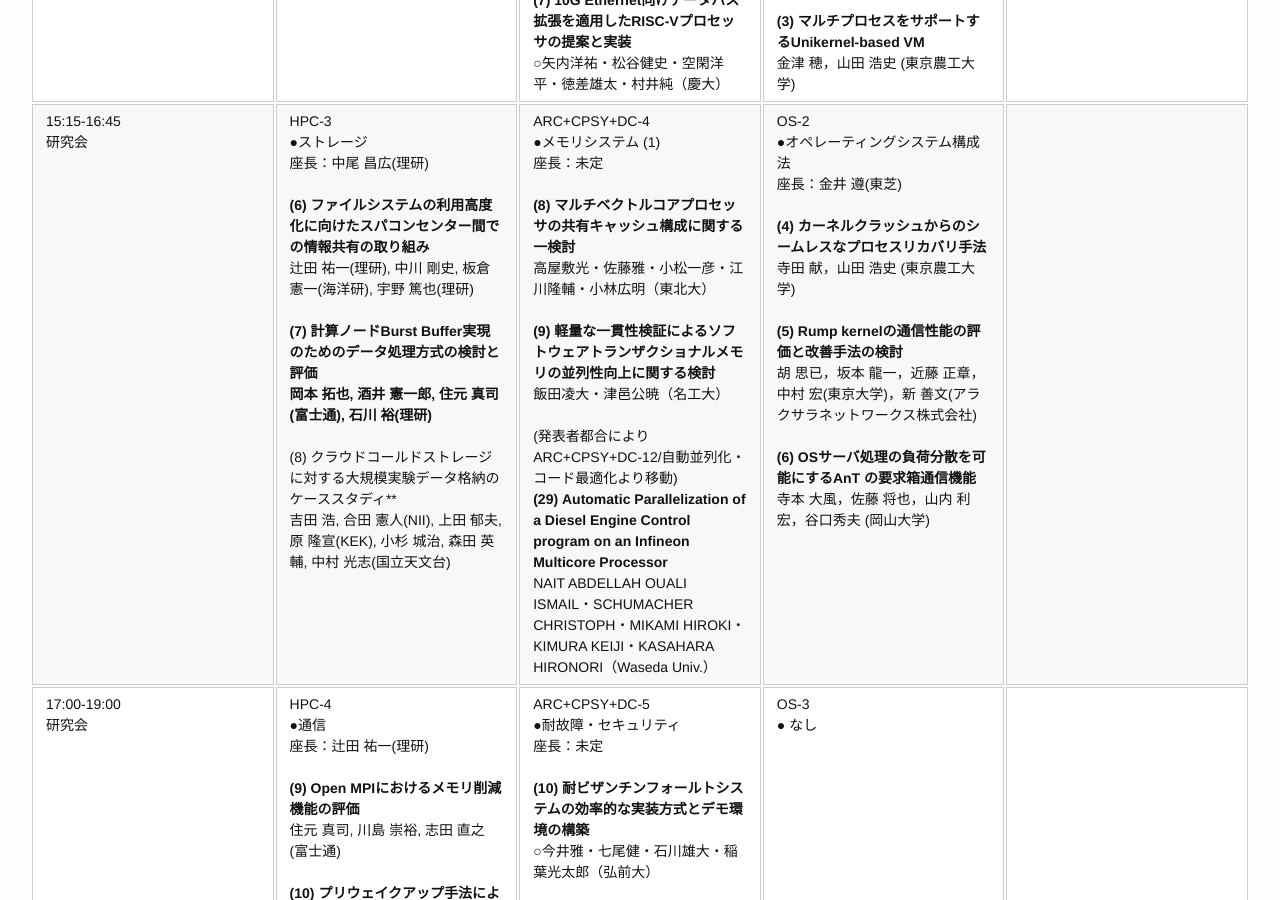
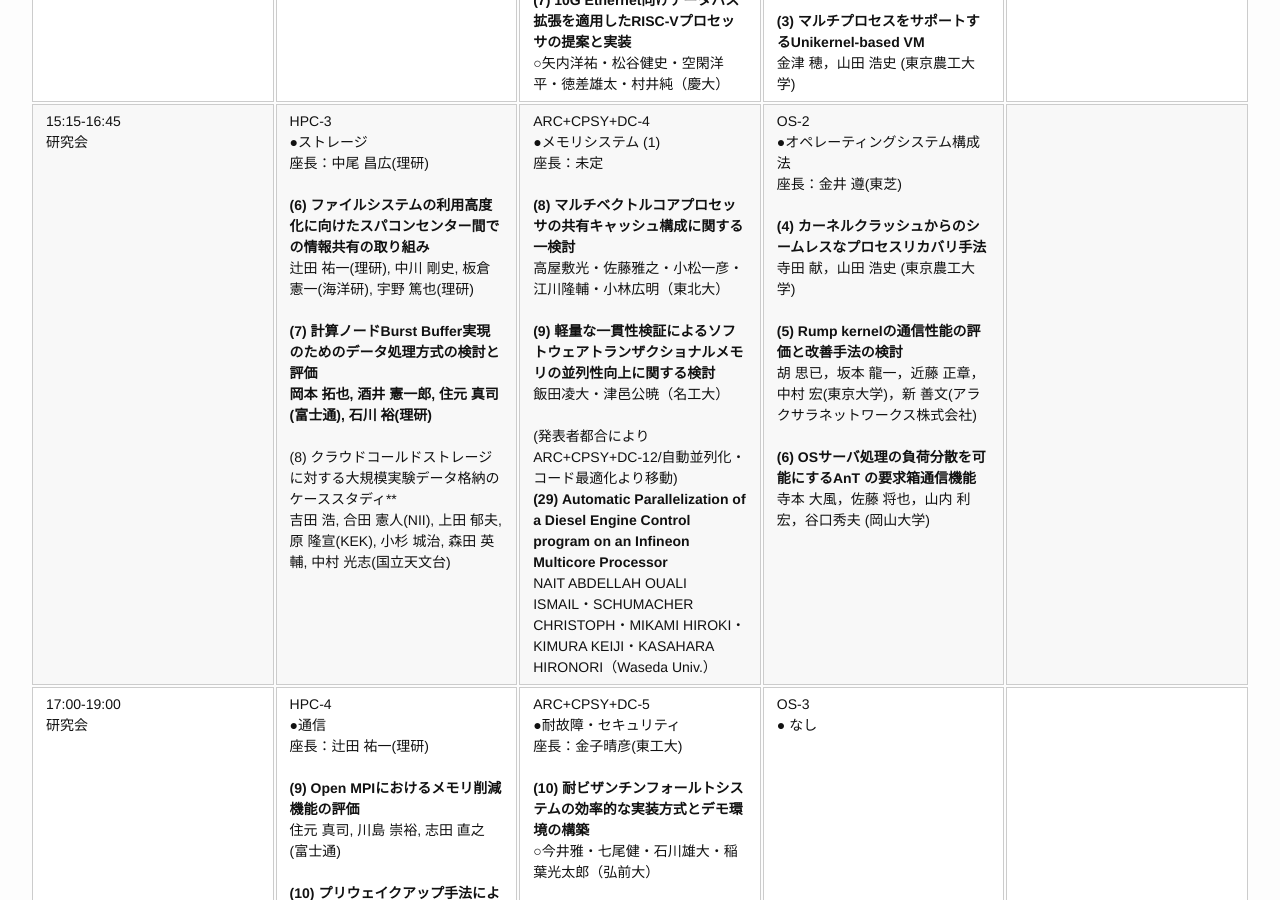
Before and after one commit to swopp/swopp.github.io, a Jekyll site: the page built from 2018/schedule-details.md, in a window 1280 px wide and 900 px high, scrolled down 1682 px. Built offline with Jekyll 4.4.1, drawn with Linux system fonts in a browser that asks for light colours.

Commit message:
updated ARC+CPSY+DC

```diff
--- a/2018/schedule-details.md
+++ b/2018/schedule-details.md
@@ -24,12 +24,12 @@ permalink: /2018/program/
 | 時間                                                    | ホール           | 大広間            | 第３会議室         | 第１会議室   |
 |---------------------------------------------------------|------------------|-------------------|--------------------|--------------|
 | 09:00-09:30<br/>受付＆会場準備                          | 準備             | 準備              |                    |              |
-| 09:30-10:30<br/>研究会                                  |                  | ARC+CPSY+DC-1<br />●ワイヤレス通信技術<br />座長：未定<br /><br />**(1) 無線接続型AndroidクラスタにおけるMPI並列プログラムの性能評価**<br />○杉山裕紀・大津金光・大川 猛・横田 隆史（宇都宮大）<br /><br />**(2) 併用手法を用いるBluetooth MANETのパラメータ評価のためのシミュレータ**<br />○坂涼平・南雄也・河野 英太郎・角田 良明（広島市大）    |                    |              |
+| 09:30-10:30<br/>研究会                                  |                  | ARC+CPSY+DC-1<br />●ワイヤレス通信技術<br />座長：今井　雅(弘前大)<br /><br />**(1) 無線接続型AndroidクラスタにおけるMPI並列プログラムの性能評価**<br />○杉山裕紀・大津金光・大川 猛・横田 隆史（宇都宮大）<br /><br />**(2) 併用手法を用いるBluetooth MANETのパラメータ評価のためのシミュレータ**<br />○坂涼平・南雄也・河野 英太郎・角田 良明（広島市大）    |                    |              |
 | 10:45-12:15<br/>研究会                                  | HPC-1<br />●機械学習１<br />座長：大島 聡史(九大)<br /><br />**(1) 深層学習におけるBatchNormalization使用時の計算時間と精度の関係性**<br />八島 慶汰, 大山 洋介, 松岡 聡(理研/東工大)<br /><br />**(2) K-FACと分散処理による深層学習の高速化**<br />辻 陽平, 大沢 和樹, 横田 理央(東工大), 松岡 聡(理研/東工大)<br /><br />**(3) 大規模メニーコアシステムOakforest-PACSにおけるディープラーニングの性能評価**<br />田村 紘平, 塙 敏博(東大)           | ARC+CPSY+DC-2<br />●クラウド<br />座長：未定<br /><br />**(3) パブリッククラウド上の広域State Machine Replicationのためのリージョン選択手法の提案**<br />○沼倉正太・中村純哉・大村廉（豊橋技科大）<br /><br />**(4) Analysis of commercial cloud workload and study on how to apply cache methods**<br />○Kazuichi Oe・Kazutaka Ogihara（Fujitsu Lab.）・Takeo Honda（FST）    |                    |              |
 | 12:15-13:30<br/>お昼休み                                |                  | DC専門委員会      |                    |              |
 | 13:30-15:00<br/>研究会                                  | HPC-2<br />●性能評価(14:00-15:00)<br />座長：岩下 武史(北大)<br /><br />**(4) サイエンティフィックビッグデータアプリケーションのためのベンチマークセットの提案**<br />岩井 厚樹, 建部 修見(筑波大)<br /><br />**(5) プロセッサシミュレータの多数並列実行環境による性能最適化への応用**<br />小田嶋 哲哉, 児玉 祐悦, 佐藤 三久(理研)           | ARC+CPSY+DC-3<br />●プロセッサアーキテクチャ<br />座長：未定<br /><br />**(5) パイプライン構造の動的制御による命令フェッチ・スループットの向上**<br />松尾玲央馬・塩谷亮太・安藤秀樹（名大）<br /><br />**(6) アウトオブオーダプロセッサのクリティカルパス解析に基づくボトルネック命令チェーン抽出手法の提案**<br />谷本輝夫・小野貴継・井上弘士（九大）<br /><br />**(7) 10G Ethernet向けデータパス拡張を適用したRISC-Vプロセッサの提案と実装**<br />○矢内洋祐・松谷健史・空閑洋平・徳差雄太・村井純（慶大）    | OS-1<br />●マルチコア<br />座長：高宮 安仁(TIS)<br /><br />**(1) Nodeプログラミングモデルを活用したC++およびElixirの実行環境の実装**<br />       山崎 進 (北九州市立大学)，森 正和，上野 嘉大 (有限会社デライトシステムズ)，高瀬 英希 (京都大学)<br /><br />**(2) マルチコアTenderにおけるメモリを介した遠隔手続呼出制御の方式の設計**<br />       藤戸 宏洋，山内 利宏，谷口秀夫 (岡山大学)<br /><br />**(3) マルチプロセスをサポートするUnikernel-based VM**<br />       金津 穂，山田 浩史 (東京農工大学)              |              |
-| 15:15-16:45<br/>研究会                                  | HPC-3<br />●ストレージ<br />座長：中尾 昌広(理研)<br /><br />**(6) ファイルシステムの利用高度化に向けたスパコンセンター間での情報共有の取り組み**<br />辻田 祐一(理研), 中川 剛史, 板倉 憲一(海洋研), 宇野 篤也(理研)<br /><br />**(7) 計算ノードBurst Buffer実現のためのデータ処理方式の検討と評価<br />岡本 拓也, 酒井 憲一郎, 住元 真司(富士通), 石川 裕(理研)<br /><br />**(8) クラウドコールドストレージに対する大規模実験データ格納のケーススタディ**<br />吉田 浩, 合田 憲人(NII), 上田 郁夫, 原 隆宣(KEK), 小杉 城治, 森田 英輔, 中村 光志(国立天文台)           | ARC+CPSY+DC-4<br />●メモリシステム (1)<br />座長：未定<br /><br />**(8) マルチベクトルコアプロセッサの共有キャッシュ構成に関する一検討**<br />高屋敷光・佐藤雅・小松一彦・江川隆輔・小林広明（東北大）<br /><br />**(9) 軽量な一貫性検証によるソフトウェアトランザクショナルメモリの並列性向上に関する検討**<br />飯田凌大・津邑公暁（名工大）<br /><br />(発表者都合によりARC+CPSY+DC-12/自動並列化・コード最適化より移動)<br />**(29) Automatic Parallelization of a Diesel Engine Control program on an Infineon Multicore Processor**<br />NAIT ABDELLAH OUALI ISMAIL・SCHUMACHER CHRISTOPH・MIKAMI HIROKI・KIMURA KEIJI・KASAHARA HIRONORI（Waseda Univ.）    | OS-2<br />●オペレーティングシステム構成法<br />座長：金井 遵(東芝)<br /><br />**(4) カーネルクラッシュからのシームレスなプロセスリカバリ手法**<br />       寺田 献，山田 浩史 (東京農工大学)<br /><br />**(5) Rump kernelの通信性能の評価と改善手法の検討**<br />       胡 思已，坂本 龍一，近藤 正章，中村 宏(東京大学)，新 善文(アラクサラネットワークス株式会社)<br /><br />**(6) OSサーバ処理の負荷分散を可能にするAnT の要求箱通信機能**<br />       寺本 大風，佐藤 将也，山内 利宏，谷口秀夫 (岡山大学)              |              |
-| 17:00-19:00<br/>研究会                                  | HPC-4<br />●通信<br />座長：辻田 祐一(理研)<br /><br />**(9) Open MPIにおけるメモリ削減機能の評価**<br />住元 真司, 川島 崇裕, 志田 直之(富士通)<br /><br />**(10) プリウェイクアップ手法によるON/OFFリンクの消費エネルギー削減**<br />松山 朋樹, 三輪 忍, 八巻 隼人, 本多 弘樹(電通大)<br /><br />**(11) NICオフロード機能を用いたノード内永続型ブロードキャストの予備評価**<br />森江 善之, 畑中 正行, 高木 将通, 堀 敦史, 石川 裕(理研)<br /><br />**(12) Mellanox社のスイッチ装置への集団通信オフロード機能による集団通信隠蔽効果の調査**<br />南里 豪志, 大島 聡史, 小野 謙二(九大)           | ARC+CPSY+DC-5<br />●耐故障・セキュリティ<br />座長：未定<br /><br />**(10) 耐ビザンチンフォールトシステムの効率的な実装方式とデモ環境の構築**<br />○今井雅・七尾健・石川雄大・稲葉光太郎（弘前大）<br /><br />**(11) 遅延耐性ネットワークを応用したBAN高信頼化手法に関する一考察**<br />桐 誠倖・○新井雅之（日大）<br /><br />**(12) マルチクラウド環境におけるプライバシ保護k近傍法に関する考察**<br />○福地祐哉・酒井和哉・福本聡（首都大東京）<br /><br />**(13) セキュア分散データ転送を用いるWSNにおける複数ゲートウェイの配置手法とその評価**<br />○藤田和希・谷隆磨・河野英太郎・角田良明（広島市大）    | OS-3<br />● なし              |              |
+| 15:15-16:45<br/>研究会                                  | HPC-3<br />●ストレージ<br />座長：中尾 昌広(理研)<br /><br />**(6) ファイルシステムの利用高度化に向けたスパコンセンター間での情報共有の取り組み**<br />辻田 祐一(理研), 中川 剛史, 板倉 憲一(海洋研), 宇野 篤也(理研)<br /><br />**(7) 計算ノードBurst Buffer実現のためのデータ処理方式の検討と評価<br />岡本 拓也, 酒井 憲一郎, 住元 真司(富士通), 石川 裕(理研)<br /><br />**(8) クラウドコールドストレージに対する大規模実験データ格納のケーススタディ**<br />吉田 浩, 合田 憲人(NII), 上田 郁夫, 原 隆宣(KEK), 小杉 城治, 森田 英輔, 中村 光志(国立天文台)           | ARC+CPSY+DC-4<br />●メモリシステム (1)<br />座長：未定<br /><br />**(8) マルチベクトルコアプロセッサの共有キャッシュ構成に関する一検討**<br />高屋敷光・佐藤雅之・小松一彦・江川隆輔・小林広明（東北大）<br /><br />**(9) 軽量な一貫性検証によるソフトウェアトランザクショナルメモリの並列性向上に関する検討**<br />飯田凌大・津邑公暁（名工大）<br /><br />(発表者都合によりARC+CPSY+DC-12/自動並列化・コード最適化より移動)<br />**(29) Automatic Parallelization of a Diesel Engine Control program on an Infineon Multicore Processor**<br />NAIT ABDELLAH OUALI ISMAIL・SCHUMACHER CHRISTOPH・MIKAMI HIROKI・KIMURA KEIJI・KASAHARA HIRONORI（Waseda Univ.）    | OS-2<br />●オペレーティングシステム構成法<br />座長：金井 遵(東芝)<br /><br />**(4) カーネルクラッシュからのシームレスなプロセスリカバリ手法**<br />       寺田 献，山田 浩史 (東京農工大学)<br /><br />**(5) Rump kernelの通信性能の評価と改善手法の検討**<br />       胡 思已，坂本 龍一，近藤 正章，中村 宏(東京大学)，新 善文(アラクサラネットワークス株式会社)<br /><br />**(6) OSサーバ処理の負荷分散を可能にするAnT の要求箱通信機能**<br />       寺本 大風，佐藤 将也，山内 利宏，谷口秀夫 (岡山大学)              |              |
+| 17:00-19:00<br/>研究会                                  | HPC-4<br />●通信<br />座長：辻田 祐一(理研)<br /><br />**(9) Open MPIにおけるメモリ削減機能の評価**<br />住元 真司, 川島 崇裕, 志田 直之(富士通)<br /><br />**(10) プリウェイクアップ手法によるON/OFFリンクの消費エネルギー削減**<br />松山 朋樹, 三輪 忍, 八巻 隼人, 本多 弘樹(電通大)<br /><br />**(11) NICオフロード機能を用いたノード内永続型ブロードキャストの予備評価**<br />森江 善之, 畑中 正行, 高木 将通, 堀 敦史, 石川 裕(理研)<br /><br />**(12) Mellanox社のスイッチ装置への集団通信オフロード機能による集団通信隠蔽効果の調査**<br />南里 豪志, 大島 聡史, 小野 謙二(九大)           | ARC+CPSY+DC-5<br />●耐故障・セキュリティ<br />座長：金子晴彦(東工大)<br /><br />**(10) 耐ビザンチンフォールトシステムの効率的な実装方式とデモ環境の構築**<br />○今井雅・七尾健・石川雄大・稲葉光太郎（弘前大）<br /><br />**(11) 遅延耐性ネットワークを応用したBAN高信頼化手法に関する一考察**<br />桐 誠倖・○新井雅之（日大）<br /><br />**(12) マルチクラウド環境におけるプライバシ保護k近傍法に関する考察**<br />○福地祐哉・酒井和哉・福本聡（首都大東京）<br /><br />**(13) セキュア分散データ転送を用いるWSNにおける複数ゲートウェイの配置手法とその評価**<br />○藤田和希・谷隆磨・河野英太郎・角田良明（広島市大）    | OS-3<br />● なし              |              |
 
 <br/>
 
--- a/2018/sigs/ARC+CPSY+DC.txt
+++ b/2018/sigs/ARC+CPSY+DC.txt
@@ -1,6 +1,6 @@
 ARC+CPSY+DC-1
 ●ワイヤレス通信技術
-座長：未定
+座長：今井　雅(弘前大)
 
 **(1) 無線接続型AndroidクラスタにおけるMPI並列プログラムの性能評価**
 ○杉山裕紀・大津金光・大川 猛・横田 隆史（宇都宮大）
@@ -36,7 +36,7 @@ ARC+CPSY+DC-4
 座長：未定
 
 **(8) マルチベクトルコアプロセッサの共有キャッシュ構成に関する一検討**
-高屋敷光・佐藤雅・小松一彦・江川隆輔・小林広明（東北大）
+高屋敷光・佐藤雅之・小松一彦・江川隆輔・小林広明（東北大）
 
 **(9) 軽量な一貫性検証によるソフトウェアトランザクショナルメモリの並列性向上に関する検討**
 飯田凌大・津邑公暁（名工大）
@@ -47,7 +47,7 @@ NAIT ABDELLAH OUALI ISMAIL・SCHUMACHER CHRISTOPH・MIKAMI HIROKI・KIMURA KEIJI
 
 ARC+CPSY+DC-5
 ●耐故障・セキュリティ
-座長：未定
+座長：金子晴彦(東工大)
 
 **(10) 耐ビザンチンフォールトシステムの効率的な実装方式とデモ環境の構築**
 ○今井雅・七尾健・石川雄大・稲葉光太郎（弘前大）
```
